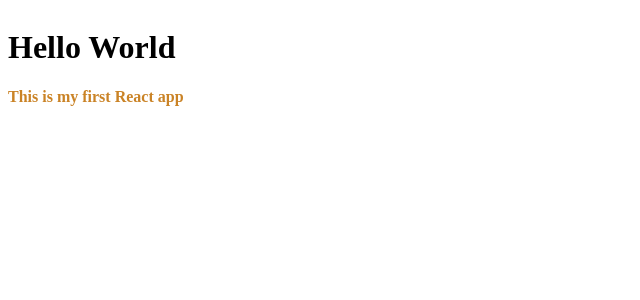
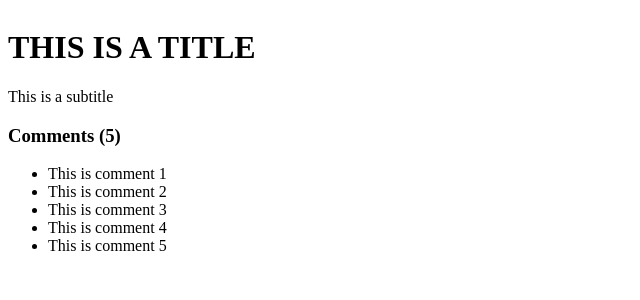
Before and after one commit to BnodpriA/review-app, a React (Create React App) app: page / in a window 1280 px wide. Shown: the top 300 px of the page, without its empty margins (0-640 px from the left). Built offline with nearby package versions, Linux system fonts and the light colour scheme.

Commit message:
created list variable and return in JSX

```diff
--- a/src/App.js
+++ b/src/App.js
@@ -1,9 +1,28 @@
 import React from "react";
 function App() {
-    return React.createElement(
-        'div', { className: 'container' },
-        React.createElement('h1', {}, 'Hello World'),
-        React.createElement('p', { className: 'bold-paragraph'}, 'This is my first React app')
+    const title = 'This is a title';
+    const subtitle = 'This is a subtitle';
+    const comments = [
+        {id: 1, text: 'This is comment 1'},
+        {id: 2, text: 'This is comment 2'},
+        {id: 3, text: 'This is comment 3'},
+        {id: 4, text: 'This is comment 4'},
+        {id: 5, text: 'This is comment 5'},
+
+    ];
+    return(
+        <div className="container">
+            <h1>{title.toLocaleUpperCase()}</h1>
+            <p>{subtitle}</p>
+            <div className="comments">
+                <h3>Comments ({comments.length})</h3>
+                <ul>
+                    {comments.map((comment, index) => (
+                        <li key={index}>{comment.text}</li>
+                    ))}
+                </ul>
+            </div>
+        </div>
     )
 }
 export default App;
```
